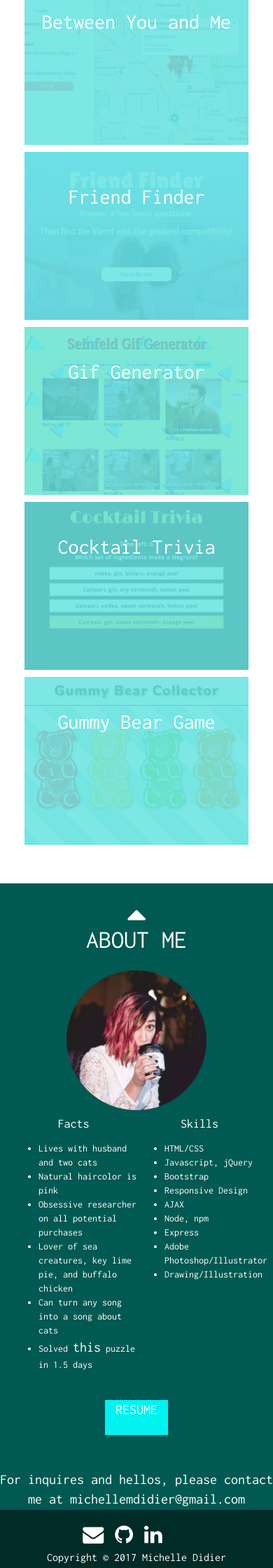
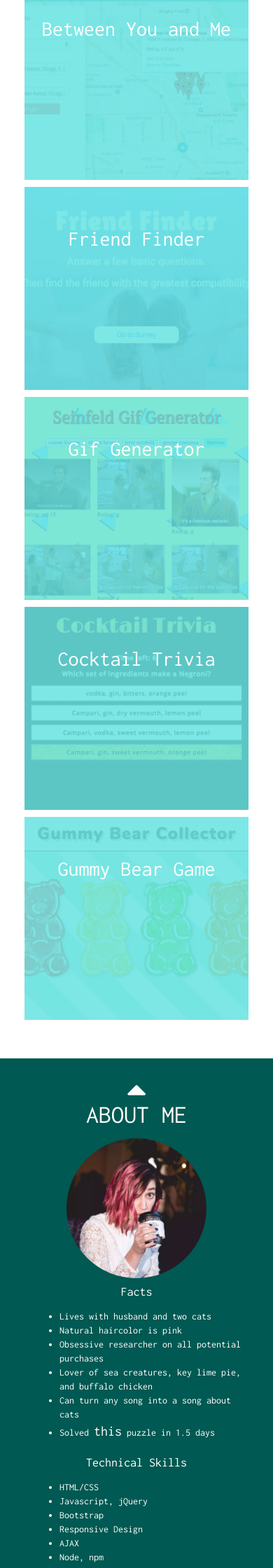
Before and after one commit to meeshyd/portfolio, a PHP site: page / in a window 390 px wide. Shown: the part 1000-3240 px from the top of the page at 70% size. Run offline with PHP 8.4, Linux system fonts and the light colour scheme; some libraries are stand-ins or nearby versions.

Commit message:
committing changes to style.css

```diff
--- a/assets/style.css
+++ b/assets/style.css
@@ -90,15 +90,13 @@ a .fa, a i {
 #header {
 	background-color: rgba(255, 228, 245, 0.38);
 	width: 100%;
-	height: 10%;
+	height: 90px;
 }
-#header a {
-	font-size: 20px;
-}
+
 #logo-img {
 	display: block;
 	position: absolute;
-	top: 10px;
+	top: 20px;
 	left: 20px;
 	width: 100px;
 	height: auto;
@@ -108,13 +106,14 @@ a .fa, a i {
 	display: block;
 	position: absolute;
 	width: 50%;
-	top: 20px;
+	top: 25px;
 	right: 20px;
 	text-align: right;
 }
 
 #navigation a {
 	margin: 0 10px;
+	font-size: 20px;
 	color: #fff
 }
 /*MAIN PAGE main text*/
@@ -199,7 +198,7 @@ a .fa, a i {
 
 .portfolio-img {
 	width: 100%;
-	height: 250px;
+	height: 300px;
 	margin: 0 auto;
 	border: 5px solid #fff;
 	float: left;
@@ -244,17 +243,18 @@ h3 {
 /* ABOUT PAGE */
 #about-page {
 	background-color: #005952;
-	padding: 0 80px;
+	padding: 0 30px;
 }
 #about-content-main{
-	padding-top: 30px;
+	padding-top: 20px;
 }
 #about-page a {
 	font-size: 20px;
 }
 
 .about-text {
-	padding-left: 50px;
+	padding-left: 10px;
+	width: 50%;
 }
 
 #me-div{
@@ -284,10 +284,11 @@ li {
 	height: 50px;
 	margin-top: 30px;
 	color: #fff;
+	padding: 10px;
 }
 
 #email {
-	padding-top: 50px;
+	padding: 50px 0 20px 0;
 }
 
 /* FOOTER PAGE */
@@ -306,8 +307,12 @@ li {
 	margin: 0;
 }
 
+#icon-div .fa:last-child {
+	padding: 0;
+}
+
 #icon-div .fa:hover {
-	/*TO DO*/
+	color: #fff;
 }
 
 #icon-div, #copyright {
@@ -337,27 +342,32 @@ li {
 	}
 	.about-text {
 		margin: 0 auto;
-		width: 50%;
 		padding-left: 0;
 		float: left;
 	}
 }
 
 @media only screen and (max-width: 667px) {
+	#about-page {
+		padding: 0 100px;
+	}
+	.about-text {
+		width: 100%
+	}
+
+	#email, #email a {
+		font-size: 16px;
+	}
 	#portfolio-page {
 		padding: 0 30px 50px 30px;
 	}
 
 	#icon-div {
 		margin: 0 auto;
-		position: relative;
+		left: 0;
 	}
 	#view-portfolio {
 		margin: 70px auto 0 auto;
-	}
-
-	#logo-img {
-		width: 70px;
 	}
 
 	#main-text {
@@ -367,6 +377,22 @@ li {
 
 	#hi {
 		font-size: 50px;
+	}
+
+	#navigation a {
+		font-size: 18px;
+		margin: 0 5px;
+	}
+}
+
+@media only screen and (max-width: 550px) {
+	#about-page {
+		padding: 0 30px;
+	}
+
+	#resume {
+		padding: 5px;
+		height: auto;
 	}
 }
 /* TO DO --- CONTACT PAGE */
--- a/index.html
+++ b/index.html
@@ -126,7 +126,7 @@
 					<div class="col-xs-12 col-sm-12 col-md-9">
 
 						<div class="row">
-							<div class="col-md-6 about-text">
+							<div class="col-xs-12 col-sm-12 col-md-6 about-text">
 								<h4>Facts</h4>
 								<ul>
 									<li>Lives with husband and two cats</li>
@@ -138,8 +138,8 @@
 								</ul>
 							</div>
 
-							<div class="col-md-6 about-text">
-								<h4>Skills</h4>
+							<div class="col-xs-12 col-sm-12 col-md-6 about-text">
+								<h4>Technical Skills</h4>
 								<ul>
 									<li>HTML/CSS</li>
 									<li>Javascript, jQuery</li>
```
